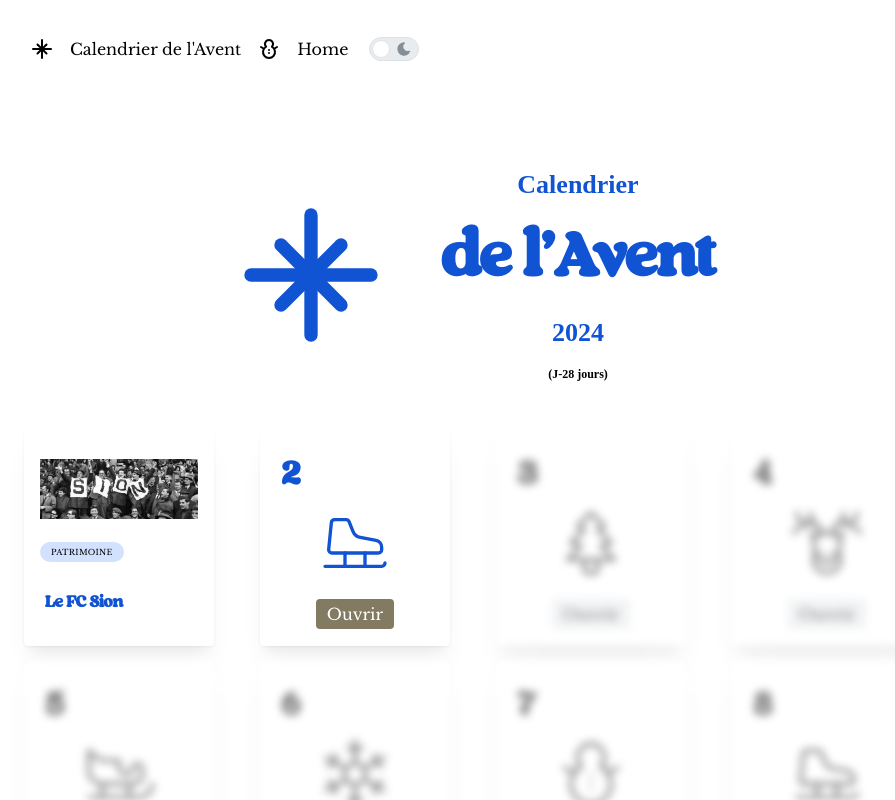
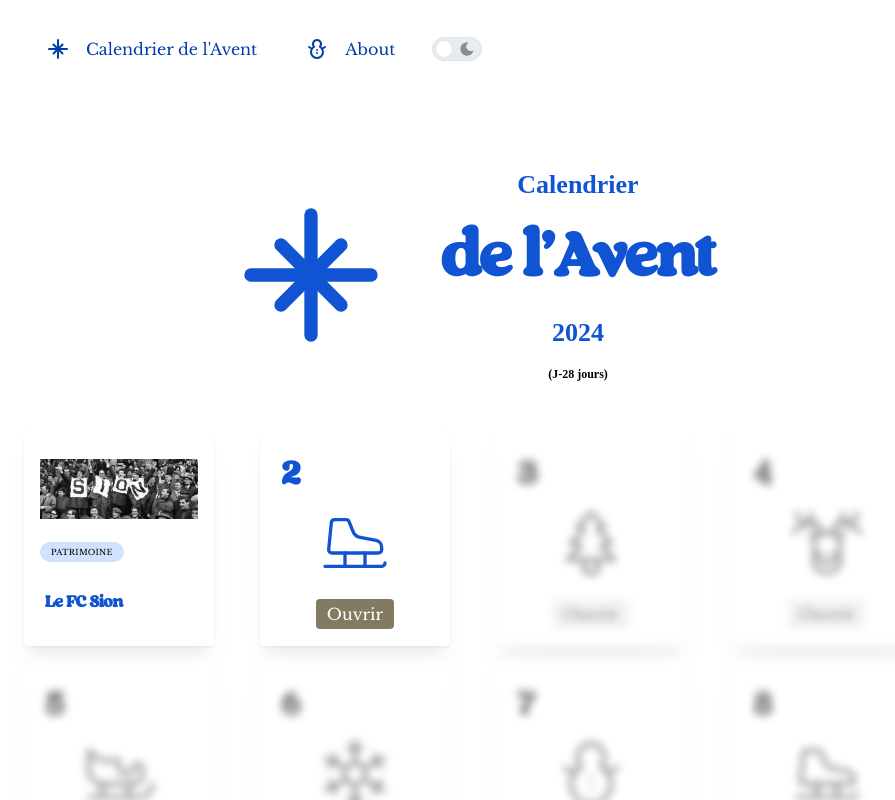
Before and after one commit to Dre-Drey/advent_calendar, a Next.js app: page / in a window 1280 px wide. Shown: the top 800 px of the page, without its empty margins (167-1062 px from the left). Built offline with nearby package versions, Linux system fonts and the light colour scheme.

Commit message:
Styling header icons for menu

```diff
--- a/src/components/Header.tsx
+++ b/src/components/Header.tsx
@@ -7,11 +7,13 @@ import {
   Switch,
   rem,
   useComputedColorScheme,
+  Text,
 } from "@mantine/core";
 import { IconNorthStar, IconSnowman } from "@tabler/icons-react";
 import classes from "../style/header.module.css";
 // import { useReward } from "react-rewards";
 import { IconBrightnessUpFilled, IconMoonFilled } from "@tabler/icons-react";
+import Link from "next/link";
 
 export function Header() {
   const { setColorScheme } = useMantineColorScheme();
@@ -62,15 +64,19 @@ export function Header() {
     <header>
       <Container size="md">
         <Group className={classes.header}>
-          <Group visibleFrom="xs" className={classes.nav}>
-            <Group className={classes.calendar}>
-              <IconNorthStar size={24} />
-              <p>Calendrier de l&apos;Avent</p>
-            </Group>
-            <Group className={classes.about}>
-              <IconSnowman size={24} />
-              <p>Home</p>
-            </Group>
+          <Group className={classes.nav}>
+            <Link href="/" className={classes.menuItem}>
+              <Group>
+                <IconNorthStar size={24} />
+                <Text visibleFrom="xs">Calendrier de l&apos;Avent</Text>
+              </Group>
+            </Link>
+            <Link href="/about" className={classes.menuItem}>
+              <Group>
+                <IconSnowman size={24} />
+                <Text visibleFrom="xs">About</Text>
+              </Group>
+            </Link>
           </Group>
           <Switch
             size="md"
--- a/src/style/header.module.css
+++ b/src/style/header.module.css
@@ -3,10 +3,28 @@
   justify-content: space-between;
 
   @media (max-width: em(651)) {
-    justify-content: center;
+    justify-content: space-between;
   }
 }
 
 .nav {
   margin: 5px;
+  @media (max-width: em(651)) {
+    justify-content: space-around;
+  }
 }
+
+.menuItem {
+  color: var(--mantine-color-blue-9);
+  justify-content: space-evenly;
+  gap: 2px;
+  margin: 1rem;
+  text-decoration: none;
+  :hover {
+    color: var(--mantine-color-blue-5);
+    transition: ease-in-out 0.5s;
+  }
+  > a {
+    margin-left: 5px;
+  }
+}
```
Also changed, not shown: src/components/Hero.tsx (+0 -9 lines).
